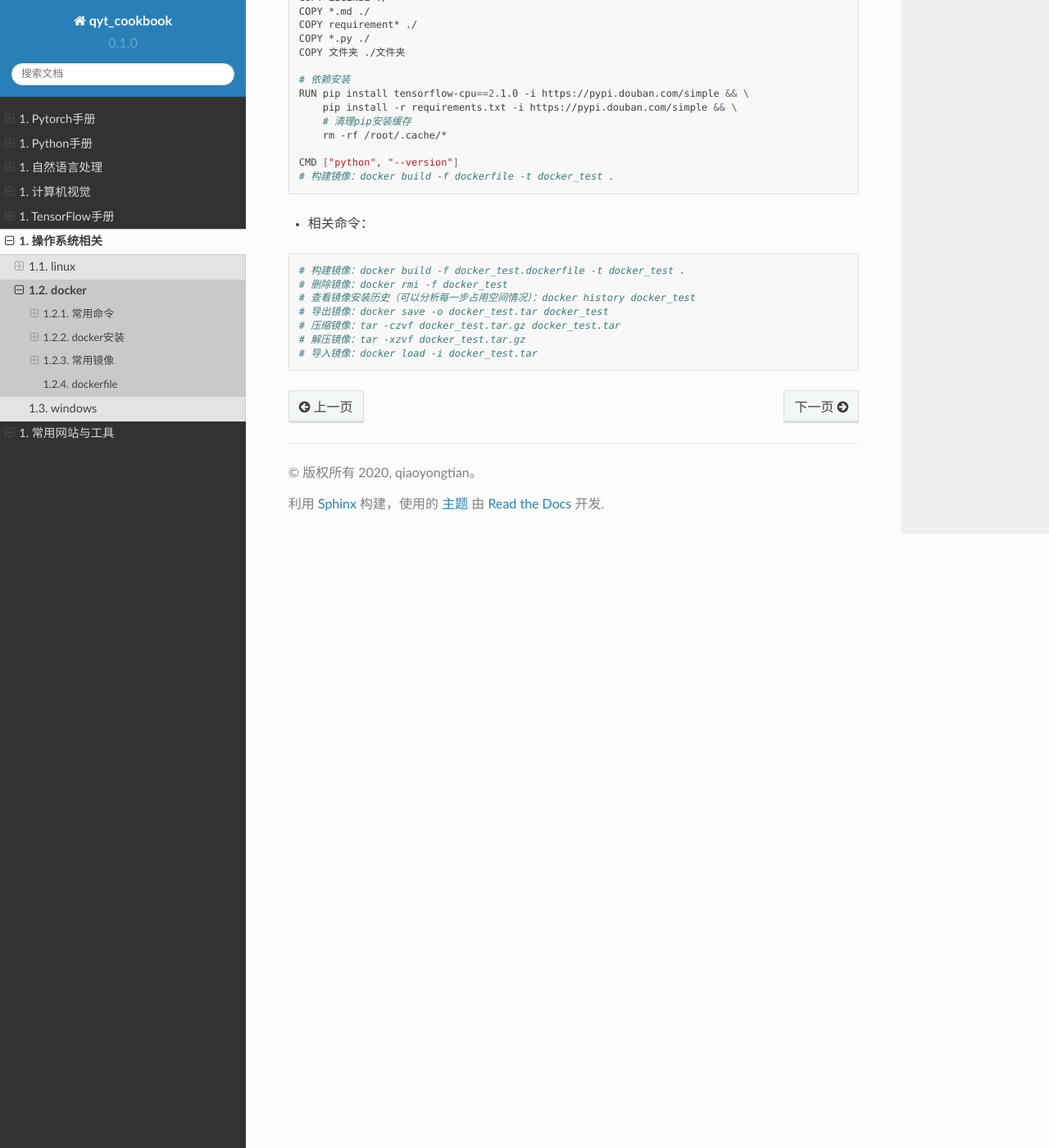
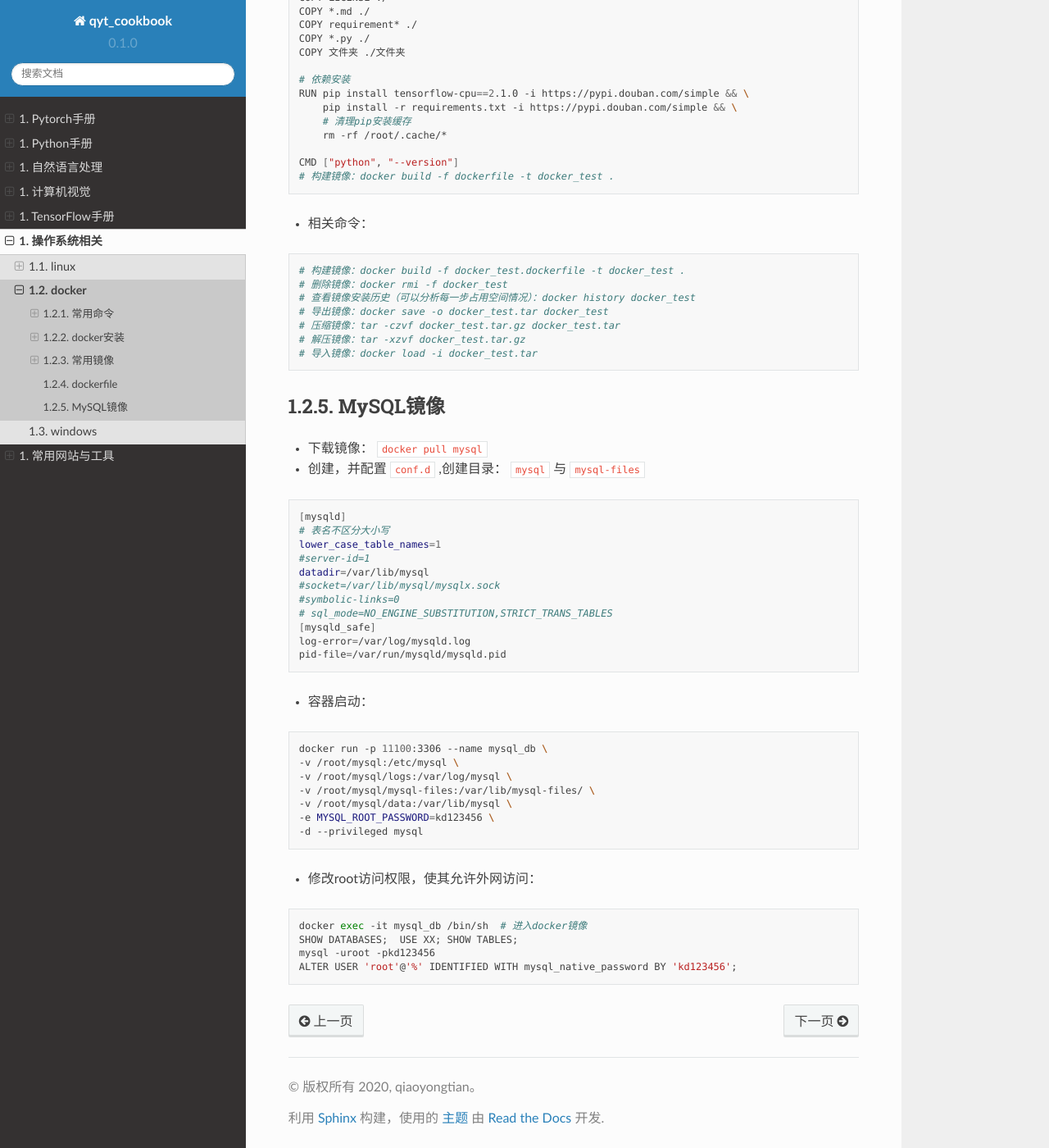
Before and after one commit to q759729997/qyt_cookbook, a Sphinx documentation site: the page built from qyt_cookbook/source/ossystem/docker.rst, in a window 1280 px wide and 1400 px high, scrolled down 2964 px. Shown: the whole window at 82% size. Built offline with Sphinx 7.4.7 and the Read the Docs theme 2.0.0, drawn with Linux system fonts in a browser that asks for light colours.

Commit message:
mysql镜像

```diff
--- a/qyt_cookbook/source/nlp/framework.rst
+++ b/qyt_cookbook/source/nlp/framework.rst
@@ -17,3 +17,8 @@ Pytorch-NLP工具包
 ######################
 
 - PyTorch-based knowledge distillation toolkit： https://github.com/airaria/TextBrewer
+
+实体链指
+######################
+
+- CCKS&百度 2019中文短文本的实体链指 第一名解决方案： https://github.com/panchunguang/ccks_baidu_entity_link
--- a/qyt_cookbook/source/ossystem/docker.rst
+++ b/qyt_cookbook/source/ossystem/docker.rst
@@ -171,3 +171,44 @@ dockerfile
    # 压缩镜像：tar -czvf docker_test.tar.gz docker_test.tar
    # 解压镜像：tar -xzvf docker_test.tar.gz
    # 导入镜像：docker load -i docker_test.tar
+
+MySQL镜像
+######################
+
+- 下载镜像： ``docker pull mysql``
+- 创建，并配置 ``conf.d`` ,创建目录： ``mysql`` 与 ``mysql-files``
+
+.. code:: shell
+
+    [mysqld]
+    # 表名不区分大小写
+    lower_case_table_names=1
+    #server-id=1
+    datadir=/var/lib/mysql
+    #socket=/var/lib/mysql/mysqlx.sock
+    #symbolic-links=0
+    # sql_mode=NO_ENGINE_SUBSTITUTION,STRICT_TRANS_TABLES
+    [mysqld_safe]
+    log-error=/var/log/mysqld.log
+    pid-file=/var/run/mysqld/mysqld.pid
+
+- 容器启动：
+
+.. code:: shell
+
+    docker run -p 11100:3306 --name mysql_db \
+    -v /root/mysql:/etc/mysql \
+    -v /root/mysql/logs:/var/log/mysql \
+    -v /root/mysql/mysql-files:/var/lib/mysql-files/ \
+    -v /root/mysql/data:/var/lib/mysql \
+    -e MYSQL_ROOT_PASSWORD=kd123456 \
+    -d --privileged mysql
+
+- 修改root访问权限，使其允许外网访问：
+
+.. code:: shell
+
+    docker exec -it mysql_db /bin/sh  # 进入docker镜像
+    SHOW DATABASES;  USE XX; SHOW TABLES;
+    mysql -uroot -pkd123456
+    ALTER USER 'root'@'%' IDENTIFIED WITH mysql_native_password BY 'kd123456';
```
